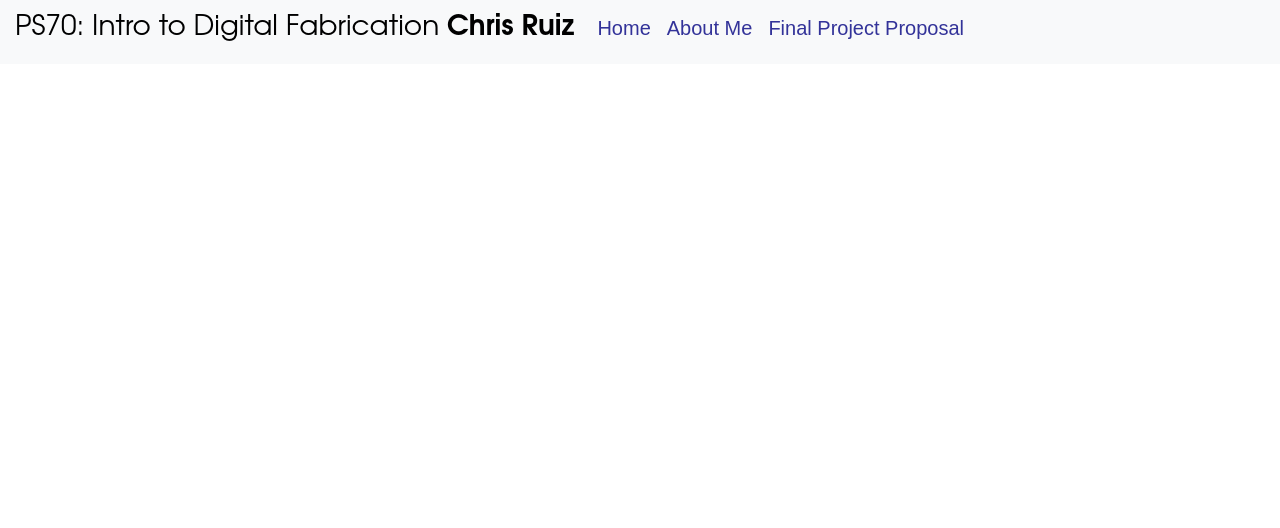
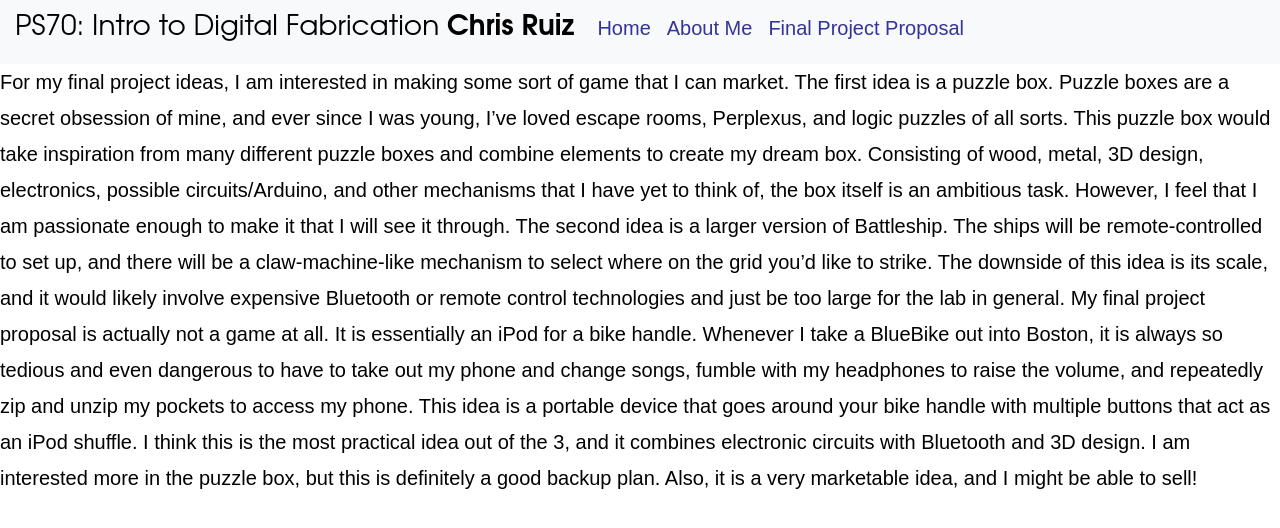
Before and after one commit to chrisruiz04/chrisruiz04.github.io, a plain HTML site: page proposal.html in a window 1280 px wide. Drawn offline with nearby package versions, Linux system fonts and the light colour scheme.

Commit message:
Update proposal.html

```diff
--- a/proposal.html
+++ b/proposal.html
@@ -15,3 +15,14 @@
     </div>
   </div>
 </nav>
+
+  <body>
+    For my final project ideas, I am interested in making some sort of game that I can market.
+
+The first idea is a puzzle box. Puzzle boxes are a secret obsession of mine, and ever since I was young, I’ve loved escape rooms, Perplexus, and logic puzzles of all sorts. This puzzle box would take inspiration from many different puzzle boxes and combine elements to create my dream box. Consisting of wood, metal, 3D design, electronics, possible circuits/Arduino, and other mechanisms that I have yet to think of, the box itself is an ambitious task. However, I feel that I am passionate enough to make it that I will see it through.
+
+The second idea is a larger version of Battleship. The ships will be remote-controlled to set up, and there will be a claw-machine-like mechanism to select where on the grid you’d like to strike. The downside of this idea is its scale, and it would likely involve expensive Bluetooth or remote control technologies and just be too large for the lab in general.
+
+My final project proposal is actually not a game at all. It is essentially an iPod for a bike handle. Whenever I take a BlueBike out into Boston, it is always so tedious and even dangerous to have to take out my phone and change songs, fumble with my headphones to raise the volume, and repeatedly zip and unzip my pockets to access my phone. This idea is a portable device that goes around your bike handle with multiple buttons that act as an iPod shuffle. I think this is the most practical idea out of the 3, and it combines electronic circuits with Bluetooth and 3D design. I am interested more in the puzzle box, but this is definitely a good backup plan. Also, it is a very marketable idea, and I might be able to sell!
+
+  </body>
```
